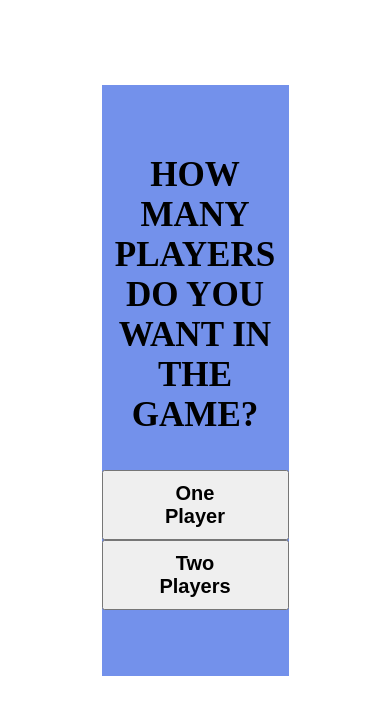
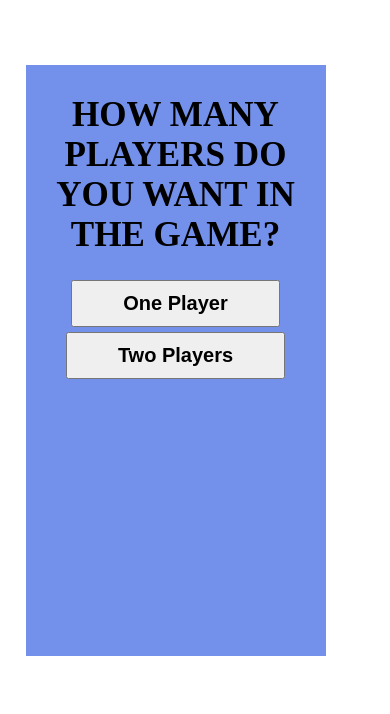
Before and after one commit to ejaygbay/tic-tac-toe, a plain HTML site: page index.html in a window 390 px wide. Both pictures are taken after a click on the button "Play". Drawn offline with Linux system fonts and the light colour scheme.

Commit message:
Responsive work started on tic-tac-toe game.

```diff
--- a/css/style.css
+++ b/css/style.css
@@ -13,7 +13,6 @@ body {
 #instruction {
   display: grid;
   grid-template-columns: 100%;
-  background: red;
 }
 
 #instruction header,
@@ -106,6 +105,43 @@ button:hover,
   cursor: pointer;
 }
 
-#num-of-players:hover {
-  /* color: gray; */
+@media only screen and (max-width: 780px) {
+  main {
+    width: 300px;
+    margin-left: -76px;
+  }
+
+  .container {
+    height: inherit;
+  }
+
+  #player-selection-btns-div {
+    margin-top: -10px;
+  }
+
+  #player-selection {
+    margin-top: -20px;
+  }
+
+  #one-player {
+    margin-bottom: 5px;
+  }
+
+  #player-selection header h1 {
+    padding-top: 30px;
+  }
+
+  #game-board {
+    padding: 20px 0 50px 0;
+    margin-top: -24px;
+  }
+
+  .row {
+    grid-template-columns: 32% 32% 32%;
+  }
+
+  #result {
+    width: 66%;
+    margin-top: 110px;
+  }
 }
--- a/index.html
+++ b/index.html
@@ -28,7 +28,7 @@
             <header>
               <h1>HOW MANY PLAYERS DO YOU WANT IN THE GAME?</h1>
             </header>
-            <div>
+            <div id="player-selection-btns-div">
               <button id="one-player" onclick="numOfPlayers(event)">
                 One Player
               </button>
```
